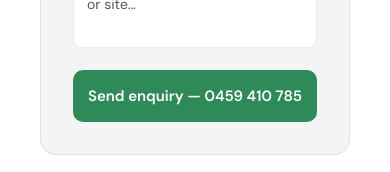
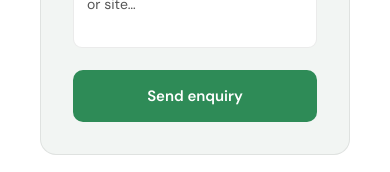
Before and after one commit to indigo165z/BGT, a Next.js app: page / in a window 390 px wide. Shown: the part 5660-5832 px from the top of the page. Built offline with nearby package versions, Linux system fonts and the light colour scheme.

Commit message:
Remove phone number from "Send enquiry" submit button text
Co-Authored-By: Claude Sonnet 4.6 <noreply@anthropic.com>

```diff
--- a/src/components/ContactForm.tsx
+++ b/src/components/ContactForm.tsx
@@ -148,7 +148,7 @@ export default function ContactForm() {
         {isSubmitting ? (
           <><Loader2 className="w-4 h-4 animate-spin" /> Sending…</>
         ) : (
-          "Send enquiry — 0459 410 785"
+          "Send enquiry"
         )}
       </button>
     </form>
```
